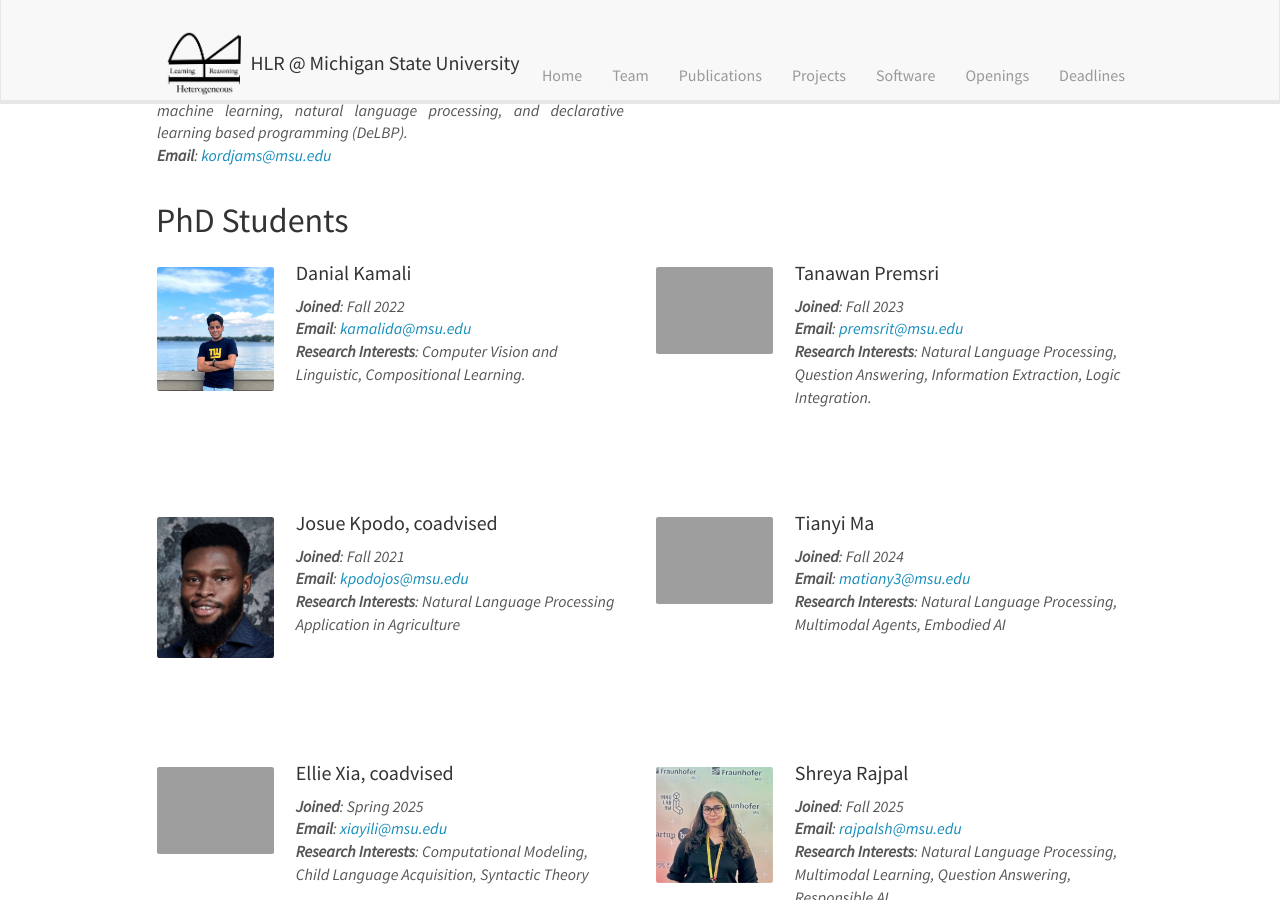
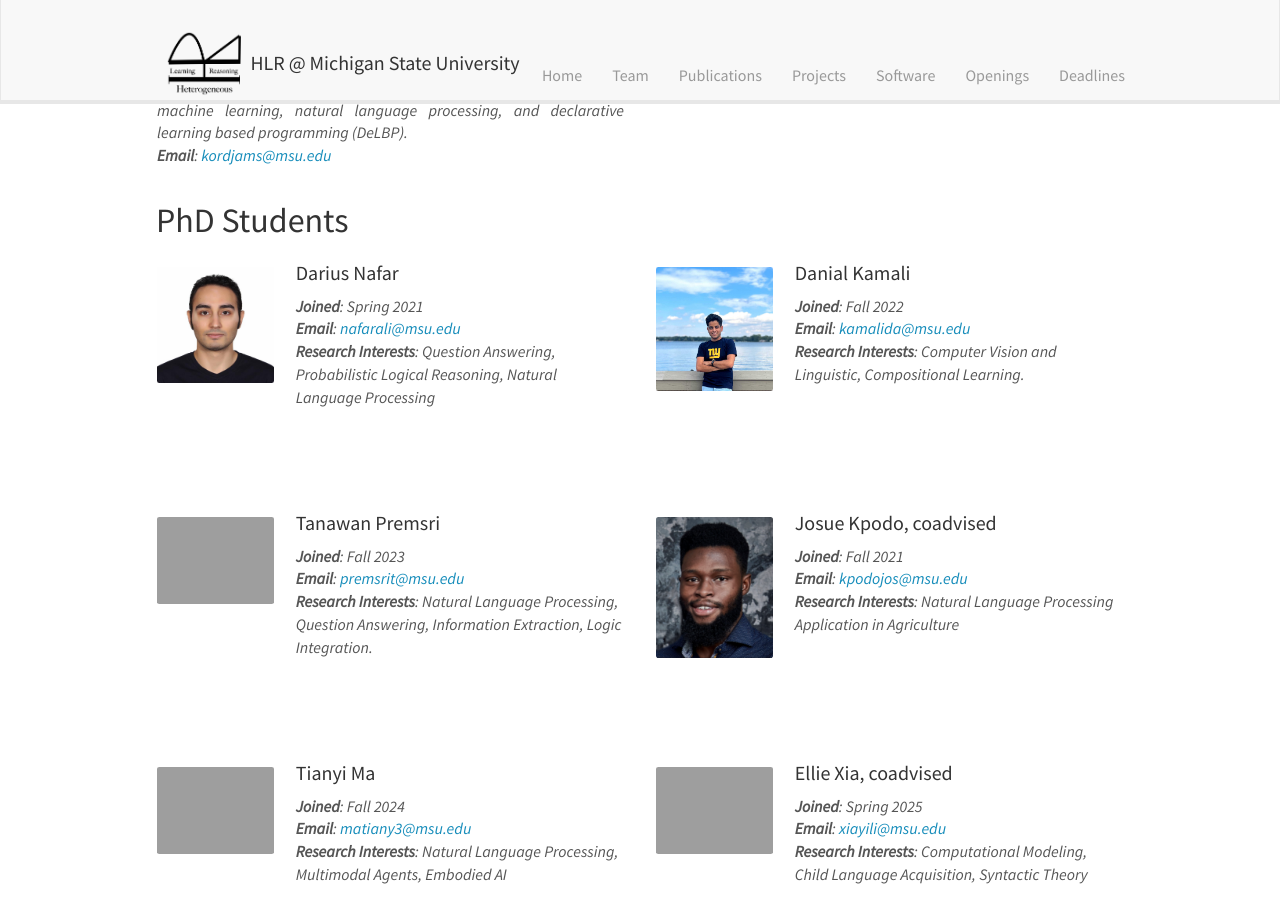
Before and after one commit to HLR/HLR.github.io, a Jekyll site: the page built from _pages/team.md, in a window 1280 px wide and 900 px high, scrolled down 509 px. Built offline with Jekyll 4.4.1, drawn with Linux system fonts in a browser that asks for light colours; nearby versions of some CDN libraries; some of the changed text lies outside the part shown.

Commit message:
Restore Darius Nafar to PhD students

```diff
--- a/_data/phd_students.yml
+++ b/_data/phd_students.yml
@@ -25,6 +25,13 @@
 #   email: zhan1624@msu.edu
 #   webpage: https://zhangyuejoslin.github.io/
 #   joined: Spring 2020
+
+- name: Darius Nafar
+  photo: Darius.jpg
+  research_interest: Question Answering, Probabilistic Logical Reasoning, Natural Language Processing
+  email: nafarali@msu.edu
+  webpage: https://www.egr.msu.edu/~nafarali/
+  joined: Spring 2021
 
 - name: Danial Kamali
   photo: danialkamali.jpg
```
Also changed, not shown: _pages/team.md (+0 -1 lines).
